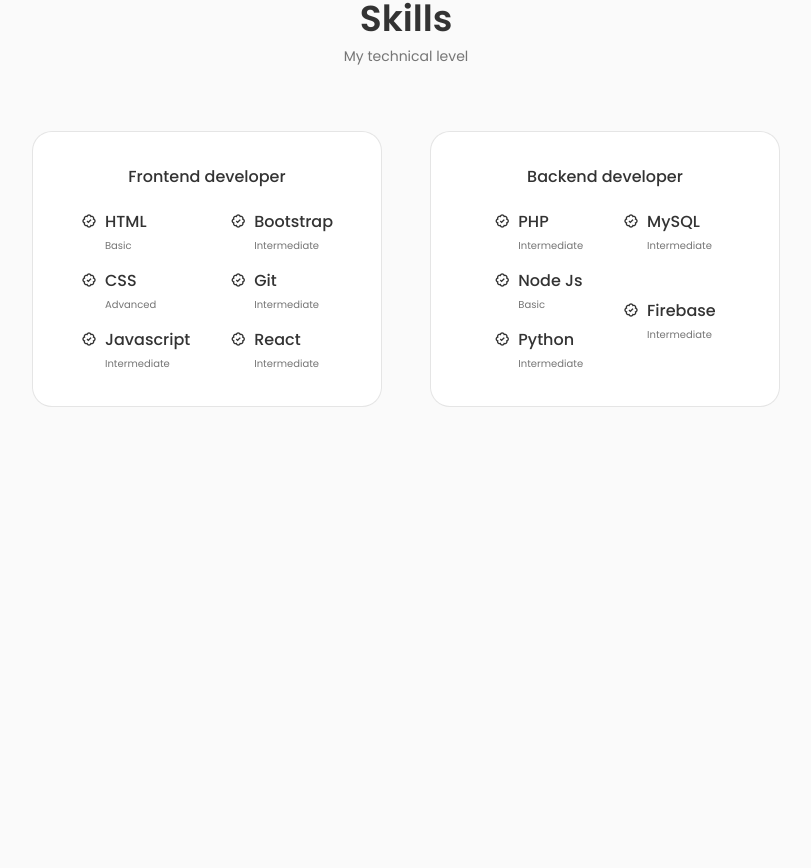
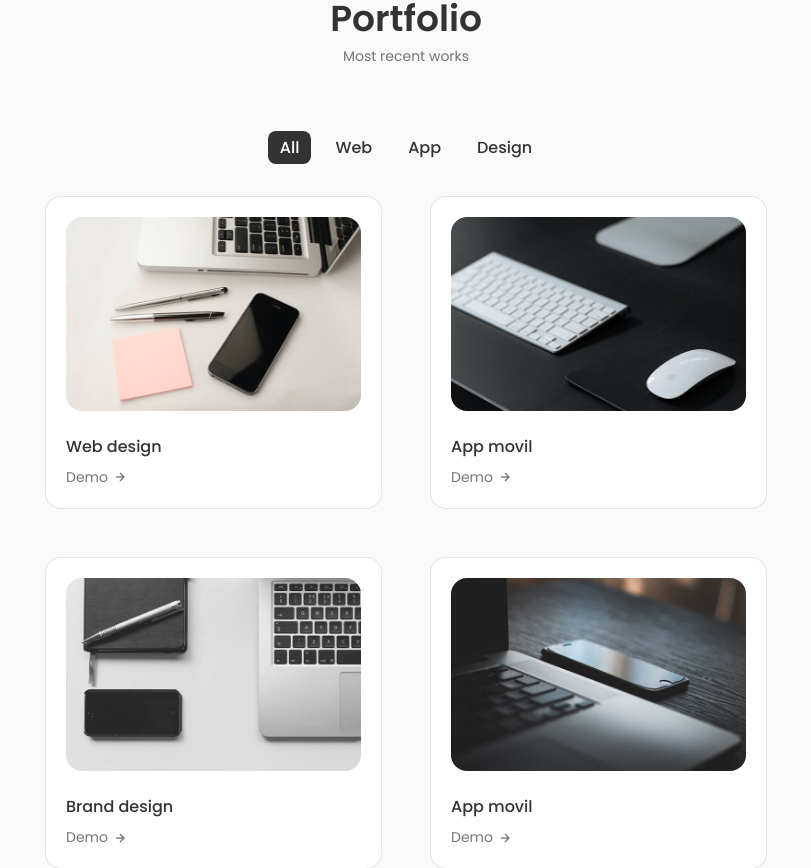
Before and after one commit to quentinplet/react-portfolio-website, a React (Vite) app: page / in a window 1280 px wide. Shown: the part 1390-2258 px from the top of the page, without its empty margins (234-1045 px from the left). Before the commit the page ends 1829 px from the top, so only its background shows below. Built offline with nearby package versions, Linux system fonts and the light colour scheme.

Commit message:
✨ Add Portfolio Work Component

```diff
--- a/src/App.jsx
+++ b/src/App.jsx
@@ -6,6 +6,7 @@
 import Home from "./components/Home/Home";
 import About from "./components/About/About";
 import Skills from "./components/Skills/Skills";
+import Work from "./components/Work/Work";
 
 function App() {
   return (
@@ -14,6 +15,7 @@
       <main className="main">
         <Home />
         <About />
+        <Work />
         <Skills />
       </main>
     </>
--- /dev/null
+++ b/src/components/Work/Data.jsx
@@ -0,0 +1,53 @@
+import Work1 from "../../../public/assets/work1.jpg";
+import Work2 from "../../../public/assets/work2.jpg";
+import Work3 from "../../../public/assets/work3.jpg";
+import Work4 from "../../../public/assets/work4.jpg";
+import Work5 from "../../../public/assets/work5.jpg";
+
+export const projectsData = [
+  {
+    id: 1,
+    image: Work1,
+    title: "Web design",
+    category: "web",
+  },
+  {
+    id: 2,
+    image: Work2,
+    title: "App movil",
+    category: "app",
+  },
+  {
+    id: 3,
+    image: Work3,
+    title: "Brand design",
+    category: "design",
+  },
+  {
+    id: 4,
+    image: Work4,
+    title: "App movil",
+    category: "app",
+  },
+  {
+    id: 5,
+    image: Work5,
+    title: "Web design",
+    category: "web",
+  },
+];
+
+export const projectsNav = [
+  {
+    name: "all",
+  },
+  {
+    name: "web",
+  },
+  {
+    name: "app",
+  },
+  {
+    name: "design",
+  },
+];
--- /dev/null
+++ b/src/components/Work/Work.jsx
@@ -0,0 +1,140 @@
+import React from "react";
+import styled from "styled-components";
+import Works from "./Works";
+
+const Work = () => {
+  return (
+    <WorkStyled className="work section" id="portfolio">
+      <h2 className="section__title">Portfolio</h2>
+      <span className="section__subtitle">Most recent works</span>
+      <Works />
+    </WorkStyled>
+  );
+};
+
+export default Work;
+
+const WorkStyled = styled.section`
+  .work__filters {
+    display: flex;
+    justify-content: center;
+    align-items: center;
+    column-gap: 0.75rem;
+    margin-bottom: var(--mb-2);
+  }
+
+  .work__item {
+    cursor: pointer;
+    color: var(--title-color);
+    padding: 0.25rem 0.75rem;
+    font-weight: var(--font-medium);
+    border-radius: 0.5rem;
+    text-transform: capitalize;
+  }
+
+  .work__item:hover {
+    background-color: var(--title-color);
+    color: var(--container-color);
+  }
+
+  .work__container {
+    grid-template-columns: repeat(2, max-content);
+    gap: 3rem;
+    justify-content: center;
+  }
+
+  .work__card {
+    background-color: var(--container-color);
+    border: 1px solid rgba(0, 0, 0, 0.1);
+    border-radius: 1rem;
+    padding: 1.25rem;
+  }
+
+  .work__img {
+    width: 295px;
+    border-radius: 1rem;
+    margin-bottom: var(--mb-1);
+  }
+
+  .work__img:hover {
+    transform: scale(1.01);
+    filter: brightness(0.95);
+  }
+
+  .work__title {
+    font-size: var(--normal-dont-size);
+    font-weight: var(--font-medium);
+    margin-bottom: var(--mb-0-5);
+  }
+
+  .work__button {
+    color: var(--text-color);
+    font-size: var(--small-font-size);
+    display: flex;
+    align-items: center;
+    column-gap: 0.25rem;
+  }
+
+  .work__button-icon {
+    font-size: 1rem;
+    transition: 0.4s;
+  }
+
+  .work__button:hover .work__button-icon {
+    transform: translateX(0.25rem);
+  }
+
+  /*active work*/
+  .active-work {
+    background-color: var(--title-color);
+    color: var(--container-color);
+  }
+
+  /*=============== BREAKPOINTS ===============*/
+  /* For large devices */
+  @media screen and (max-width: 992px) {
+    .work__container {
+      gap: 1.25rem;
+    }
+
+    .work__card {
+      padding: 1rem;
+    }
+
+    .work__img {
+      margin-bottom: 0.75rem;
+    }
+
+    .work__title {
+      margin-bottom: 0.25rem;
+    }
+  }
+
+  /* For medium devices */
+  @media screen and (max-width: 768px) {
+    .work__container {
+      grid-template-columns: max-content;
+    }
+  }
+
+  @media screen and (max-width: 576px) {
+    .work__container {
+      grid-template-columns: 1fr;
+    }
+
+    .work__img {
+      width: 100%;
+    }
+  }
+
+  /* For small devices */
+  @media screen and (max-width: 350px) {
+    .work__item {
+      font-size: var(--small-font-size);
+    }
+
+    .work__filters {
+      column-gap: 0.25rem;
+    }
+  }
+`;
--- /dev/null
+++ b/src/components/Work/Works.jsx
@@ -0,0 +1,50 @@
+import React, { useEffect, useState } from "react";
+import { projectsData, projectsNav } from "./Data";
+import WorksItem from "./WorksItem";
+const Works = () => {
+  const [item, setItem] = useState({ name: "all" });
+  const [projects, setProjects] = useState([]);
+  const [active, setActive] = useState(0);
+
+  useEffect(() => {
+    if (item.name === "all") {
+      setProjects(projectsData);
+    } else {
+      const newProjects = projectsData.filter((project) => {
+        return project.category.toLowerCase() === item.name;
+      });
+      setProjects(newProjects);
+    }
+  }, [item]);
+
+  const handleClick = (e, index) => {
+    setItem({ name: e.target.textContent.toLowerCase() });
+    setActive(index);
+  };
+  return (
+    <div>
+      <div className="work__filters">
+        {projectsNav.map((item, index) => {
+          return (
+            <span
+              onClick={(e) => {
+                handleClick(e, index);
+              }}
+              className={`${active === index ? "active-work" : ""} work__item`}
+              key={index}
+            >
+              {item.name}
+            </span>
+          );
+        })}
+      </div>
+      <div className="work__container container grid">
+        {projects.map((item, index) => {
+          return <WorksItem key={item.id} {...item} />;
+        })}
+      </div>
+    </div>
+  );
+};
+
+export default Works;
--- /dev/null
+++ b/src/components/Work/WorksItem.jsx
@@ -0,0 +1,17 @@
+import React from "react";
+
+const WorksItem = ({ image, title, category }) => {
+  return (
+    <div className="work__card">
+      <a href="#" className="work__img__link">
+        <img src={image} alt={title} className="work__img" />
+      </a>
+      <h3 className="work__title">{title}</h3>
+      <a href="#" className="work__button">
+        Demo <i className="bx bx-right-arrow-alt work__button-icon"></i>
+      </a>
+    </div>
+  );
+};
+
+export default WorksItem;
```
